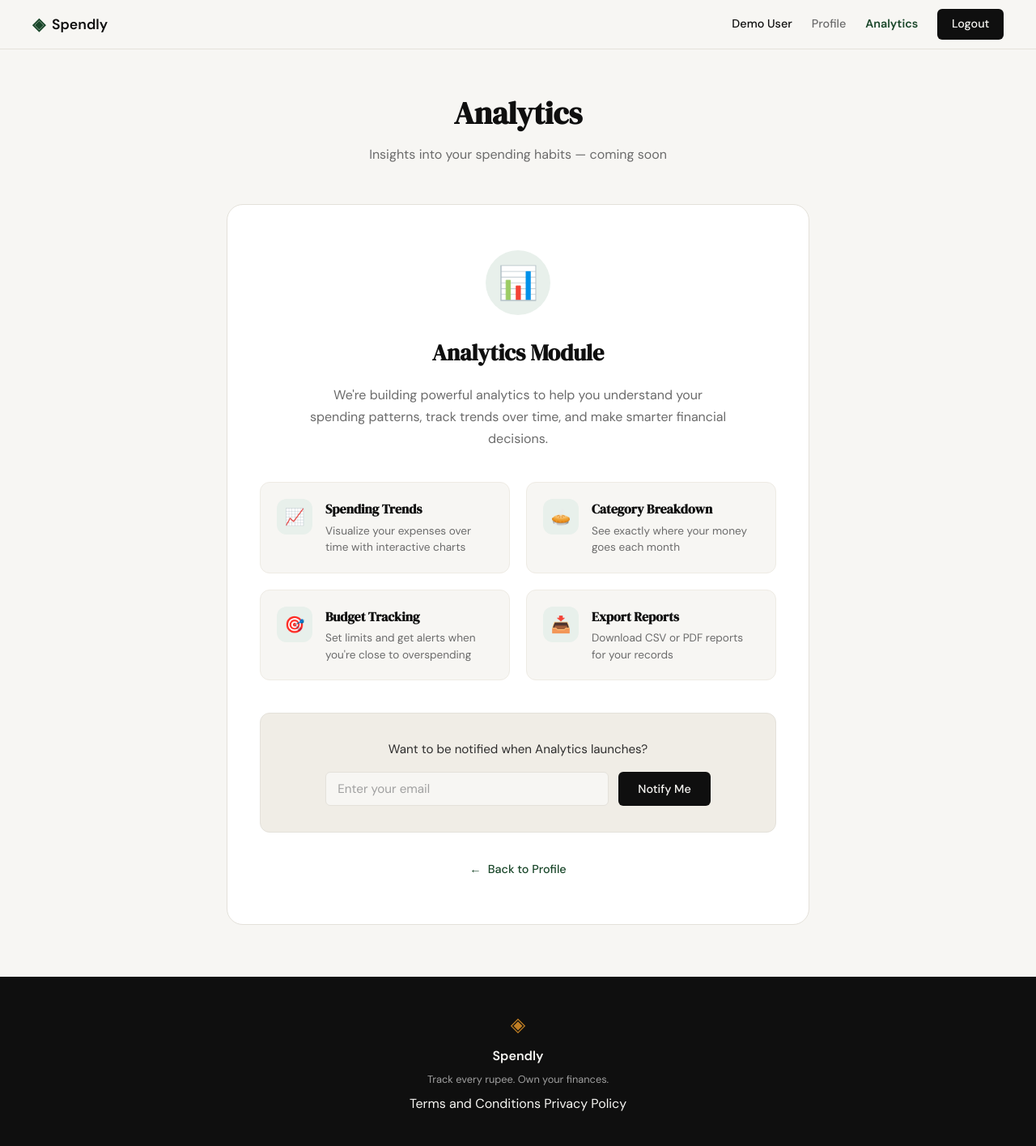
After one commit to Necron02/spendly, a Flask app: page /analytics in a window 1280 px wide. The commit adds this page. Shown: the whole page at 81% size. Run offline with Flask 3, Linux system fonts and the light colour scheme; a user stored in the database is signed in.

Commit message:
add coming soon page

```diff
--- a/app.py
+++ b/app.py
@@ -93,6 +93,16 @@ def privacy():
 def logout():
     session.clear()
     return redirect(url_for("landing"))
+
+
+@app.route("/analytics")
+def analytics():
+    # Auth guard
+    if not session.get("user_id"):
+        flash("Please sign in to view analytics", "error")
+        return redirect(url_for("login"))
+
+    return render_template("analytics.html")
 
 
 @app.route("/profile")
--- a/cookies.txt
+++ b/cookies.txt
@@ -2,4 +2,4 @@
 # https://curl.se/docs/http-cookies.html
 # This file was generated by libcurl! Edit at your own risk.
 
-#HttpOnly_localhost	FALSE	/	FALSE	0	session	.eJyrViotTi2KT81NzMxRslJKSc3NdyguSM1LyanUS87PVdKByGemKFkZQtl5ibmpQKUuQKUKoUABpVoAWMQX6Q.atyvBw.EgzxPWEPR2L6ZG4ZLKaHS29Xehw
+#HttpOnly_localhost	FALSE	/	FALSE	0	session	.eJyrViotTi2KT81NzMxRslIqSS0ucUitSMwtyEnVS87PVdKByGemKFkZQ9l5ibmpQKUhQKUKoUABpVoAXEUYDg.at3zQQ.BTlDNRzizY53rHlul1g5Q7KHG5k
--- a/static/css/style.css
+++ b/static/css/style.css
@@ -908,6 +908,181 @@ a { color: inherit; text-decoration: none; }
 }
 
 /* ------------------------------------------------------------------ */
+/* Analytics Page                                                      */
+/* ------------------------------------------------------------------ */
+
+.analytics-section {
+    max-width: var(--max-width);
+    margin: 0 auto;
+    padding: 3rem 2rem 4rem;
+}
+
+.analytics-header {
+    margin-bottom: 3rem;
+    text-align: center;
+}
+
+.analytics-title {
+    font-family: var(--font-display);
+    font-size: clamp(1.75rem, 3vw, 2.5rem);
+    color: var(--ink);
+    margin-bottom: 0.5rem;
+}
+
+.analytics-subtitle {
+    color: var(--ink-muted);
+    font-size: 1rem;
+}
+
+.coming-soon-card {
+    background: var(--paper-card);
+    border: 1px solid var(--border);
+    border-radius: var(--radius-lg);
+    padding: 3.5rem 2.5rem;
+    text-align: center;
+    max-width: 720px;
+    margin: 0 auto;
+}
+
+.coming-soon-icon {
+    width: 80px;
+    height: 80px;
+    border-radius: 50%;
+    background: var(--accent-light);
+    color: var(--accent);
+    display: flex;
+    align-items: center;
+    justify-content: center;
+    font-size: 2.5rem;
+    margin: 0 auto 1.5rem;
+}
+
+.coming-soon-title {
+    font-family: var(--font-display);
+    font-size: 1.75rem;
+    color: var(--ink);
+    margin-bottom: 1rem;
+}
+
+.coming-soon-description {
+    color: var(--ink-muted);
+    font-size: 1rem;
+    line-height: 1.7;
+    max-width: 520px;
+    margin: 0 auto 2.5rem;
+}
+
+.coming-soon-features {
+    display: grid;
+    grid-template-columns: repeat(2, 1fr);
+    gap: 1.25rem;
+    margin-bottom: 2.5rem;
+    text-align: left;
+}
+
+@media (max-width: 600px) {
+    .coming-soon-features {
+        grid-template-columns: 1fr;
+    }
+}
+
+.feature-preview {
+    display: flex;
+    gap: 1rem;
+    padding: 1.25rem;
+    background: var(--paper);
+    border: 1px solid var(--border-soft);
+    border-radius: var(--radius-md);
+    transition: border-color 0.2s, box-shadow 0.2s;
+}
+
+.feature-preview:hover {
+    border-color: var(--accent);
+    box-shadow: 0 4px 16px rgba(0,0,0,0.05);
+}
+
+.feature-preview-icon {
+    width: 44px;
+    height: 44px;
+    border-radius: var(--radius-md);
+    background: var(--accent-light);
+    color: var(--accent);
+    display: flex;
+    align-items: center;
+    justify-content: center;
+    font-size: 1.25rem;
+    flex-shrink: 0;
+}
+
+.feature-preview-content {
+    flex: 1;
+}
+
+.feature-preview-title {
+    font-family: var(--font-display);
+    font-size: 1rem;
+    color: var(--ink);
+    margin-bottom: 0.25rem;
+}
+
+.feature-preview-text {
+    font-size: 0.85rem;
+    color: var(--ink-muted);
+    line-height: 1.5;
+}
+
+.coming-soon-notify {
+    padding: 2rem;
+    background: var(--paper-warm);
+    border: 1px solid var(--border);
+    border-radius: var(--radius-md);
+    margin-bottom: 2rem;
+}
+
+.notify-text {
+    font-size: 0.95rem;
+    color: var(--ink-soft);
+    margin-bottom: 1rem;
+}
+
+.notify-input-group {
+    display: flex;
+    gap: 0.75rem;
+    justify-content: center;
+    flex-wrap: wrap;
+}
+
+.notify-input-group .form-input {
+    flex: 1;
+    min-width: 250px;
+    max-width: 350px;
+}
+
+.back-link {
+    display: inline-flex;
+    align-items: center;
+    gap: 0.5rem;
+    color: var(--accent);
+    font-weight: 500;
+    font-size: 0.9rem;
+    transition: color 0.2s;
+}
+
+.back-link:hover {
+    color: var(--ink);
+}
+
+/* Active state for navbar links */
+.nav-links a.active {
+    color: var(--accent) !important;
+    font-weight: 600;
+}
+
+.nav-links a.active:hover {
+    color: var(--accent) !important;
+}
+
+/* ------------------------------------------------------------------ */
 /* Filter Bar (Profile Page)                                          */
 /* ------------------------------------------------------------------ */
 
--- /dev/null
+++ b/templates/analytics.html
@@ -0,0 +1,86 @@
+{% extends "base.html" %}
+
+{% block title %}Analytics — Spendly{% endblock %}
+
+{% block content %}
+
+<section class="analytics-section">
+    <header class="analytics-header">
+        <h1 class="analytics-title">Analytics</h1>
+        <p class="analytics-subtitle">Insights into your spending habits — coming soon</p>
+    </header>
+
+    <div class="coming-soon-card">
+        <div class="coming-soon-icon">
+            <span>📊</span>
+        </div>
+        <h2 class="coming-soon-title">Analytics Module</h2>
+        <p class="coming-soon-description">
+            We're building powerful analytics to help you understand your spending patterns,
+            track trends over time, and make smarter financial decisions.
+        </p>
+
+        <div class="coming-soon-features">
+            <div class="feature-preview">
+                <div class="feature-preview-icon">
+                    <span>📈</span>
+                </div>
+                <div class="feature-preview-content">
+                    <h3 class="feature-preview-title">Spending Trends</h3>
+                    <p class="feature-preview-text">Visualize your expenses over time with interactive charts</p>
+                </div>
+            </div>
+
+            <div class="feature-preview">
+                <div class="feature-preview-icon">
+                    <span>🥧</span>
+                </div>
+                <div class="feature-preview-content">
+                    <h3 class="feature-preview-title">Category Breakdown</h3>
+                    <p class="feature-preview-text">See exactly where your money goes each month</p>
+                </div>
+            </div>
+
+            <div class="feature-preview">
+                <div class="feature-preview-icon">
+                    <span>🎯</span>
+                </div>
+                <div class="feature-preview-content">
+                    <h3 class="feature-preview-title">Budget Tracking</h3>
+                    <p class="feature-preview-text">Set limits and get alerts when you're close to overspending</p>
+                </div>
+            </div>
+
+            <div class="feature-preview">
+                <div class="feature-preview-icon">
+                    <span>📥</span>
+                </div>
+                <div class="feature-preview-content">
+                    <h3 class="feature-preview-title">Export Reports</h3>
+                    <p class="feature-preview-text">Download CSV or PDF reports for your records</p>
+                </div>
+            </div>
+        </div>
+
+        <div class="coming-soon-notify">
+            <p class="notify-text">Want to be notified when Analytics launches?</p>
+            <form class="notify-form" method="POST" action="{{ url_for('analytics') }}">
+                <input type="hidden" name="notify" value="1">
+                <div class="notify-input-group">
+                    <label for="notify_email" class="visually-hidden">Your email</label>
+                    <input type="email" id="notify_email" name="email" placeholder="Enter your email" class="form-input" required>
+                    <button type="submit" class="btn-primary">Notify Me</button>
+                </div>
+            </form>
+        </div>
+
+        <a href="{{ url_for('profile') }}" class="back-link">
+            <span>←</span> Back to Profile
+        </a>
+    </div>
+</section>
+
+{% endblock %}
+
+{% block scripts %}
+{% endblock %}
--- a/templates/base.html
+++ b/templates/base.html
@@ -21,7 +21,8 @@
             <div class="nav-links">
                 {% if session.user_id %}
                     <span class="nav-user">{{ session.user_name }}</span>
-                    <a href="{{ url_for('profile') }}">Profile</a>
+                    <a href="{{ url_for('profile') }}" {% if request.endpoint == 'profile' %}class="active"{% endif %}>Profile</a>
+                    <a href="{{ url_for('analytics') }}" {% if request.endpoint == 'analytics' %}class="active"{% endif %}>Analytics</a>
                     <a href="{{ url_for('logout') }}" class="nav-cta">Logout</a>
                 {% else %}
                     <a href="{{ url_for('login') }}">Sign in</a>
```
